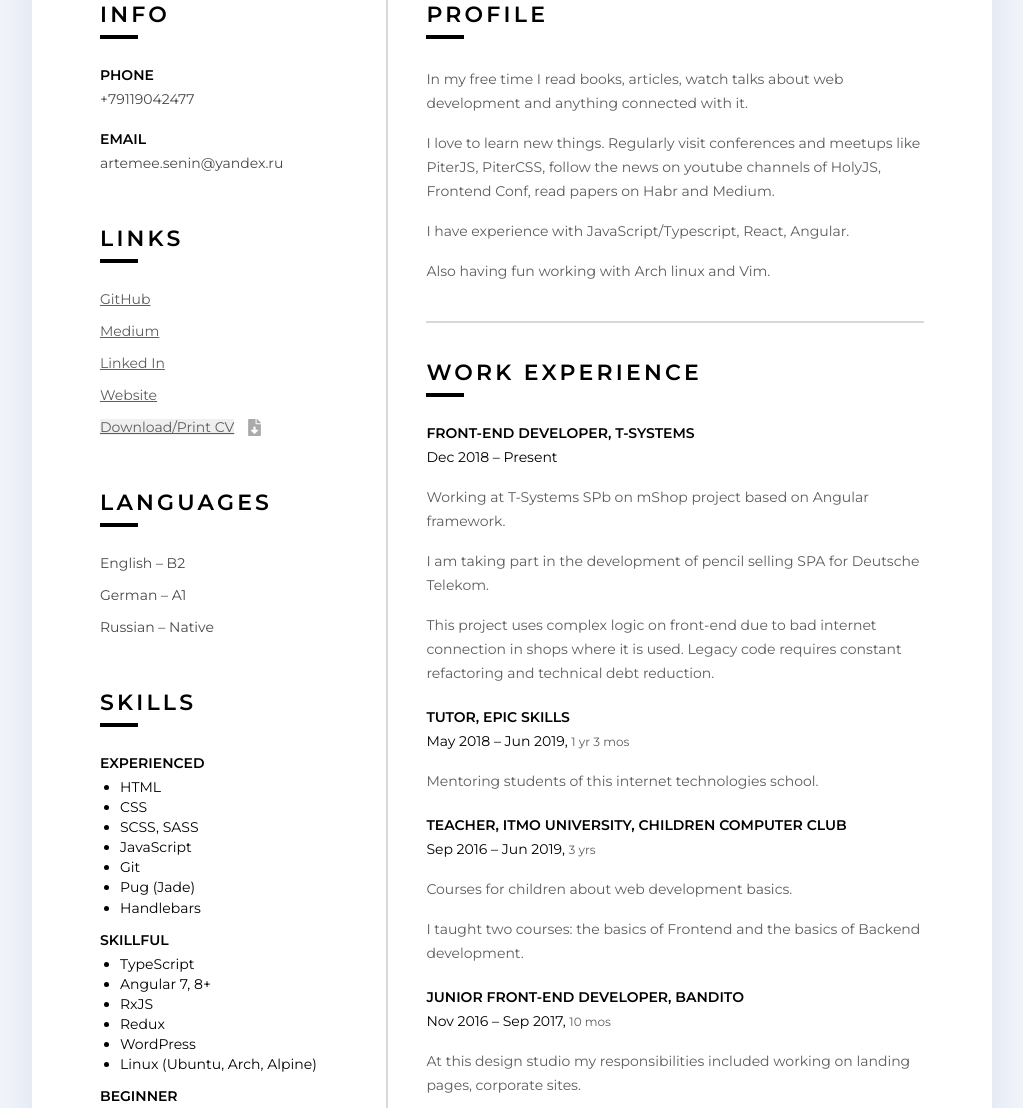
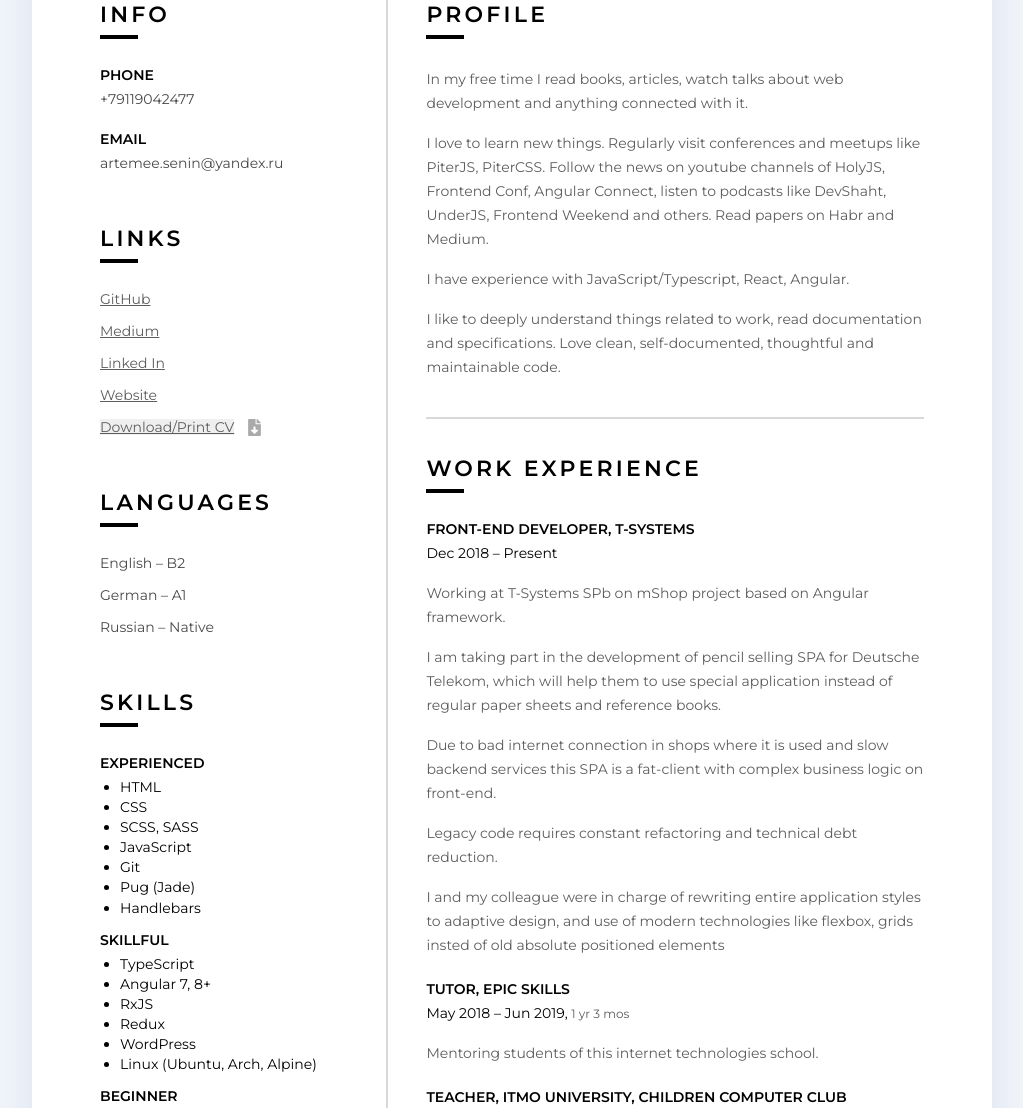
Before and after one commit to NerianMin/nerianbortein.com, a website: page index.html in a window 1280 px wide. Shown: the part 316-1424 px from the top of the page, without its empty margins (128-1151 px from the left). Drawn offline with Linux system fonts and the light colour scheme.

Commit message:
feat: enhance experience description

```diff
--- a/index.html
+++ b/index.html
@@ -102,12 +102,13 @@
         <h4 class="info-section__sub-heading">Miscellaneous</h4>
         <ul class="info-section__list">
           <li>Jira</li>
-          <li>Wrike</li>
+          <li>Confluence</li>
           <li>VSCode</li>
           <li>WebStorm</li>
+          <li>Adobe Xd</li>
+          <li>Adobe Photoshop</li>
+          <li>Gitlab</li>
           <li>Vim</li>
-          <li>FFMpeg</li>
-          <li>Gitlab</li>
         </ul>
       </section>
       <section class="info-section info-section--no-border">
@@ -124,9 +125,9 @@
         <h3 class="info-section__heading">Profile</h3>
         <div class="info-section__text info-section__text--long">
           <p>In my free time I read books, articles, watch talks about web development and anything connected with it.</p>
-          <p>I love to learn new things. Regularly visit conferences and meetups like PiterJS, PiterCSS, follow the news on youtube channels of HolyJS, Frontend Conf, read papers on Habr and Medium.</p>
+          <p>I love to learn new things. Regularly visit conferences and meetups like PiterJS, PiterCSS. Follow the news on youtube channels of HolyJS, Frontend Conf, Angular Connect, listen to podcasts like DevShaht, UnderJS, Frontend Weekend and others. Read papers on Habr and Medium.</p>
           <p>I have experience with JavaScript/Typescript, React, Angular.</p>
-          <p>Also having fun working with Arch linux and Vim.</p>
+          <p>I like to deeply understand things related to work, read documentation and specifications. Love clean, self-documented, thoughtful and maintainable code.</p>
         </div>
       </section>
       <section class="info-section">
@@ -140,8 +141,10 @@
           </div>
           <div class="info-section__text info-section__text--long">
             <p>Working at T-Systems SPb on mShop project based on Angular framework.</p>
-            <p>I am taking part in the development of pencil selling SPA for Deutsche Telekom.</p>
-            <p>This project uses complex logic on front-end due to bad internet connection in shops where it is used. Legacy code requires constant refactoring and technical debt reduction.</p>
+            <p>I am taking part in the development of pencil selling SPA for Deutsche Telekom, which will help them to use special application instead of regular paper sheets and reference books.</p>
+            <p>Due to bad internet connection in shops where it is used and slow backend services this SPA is a fat-client with complex business logic on front-end.</p>
+            <p>Legacy code requires constant refactoring and technical debt reduction.</p>
+            <p>I and my colleague were in charge of rewriting entire application styles to adaptive design, and use of modern technologies like flexbox, grids insted of old absolute positioned elements</p>
           </div>
         </section>
         <section class="info-section__group">
```
